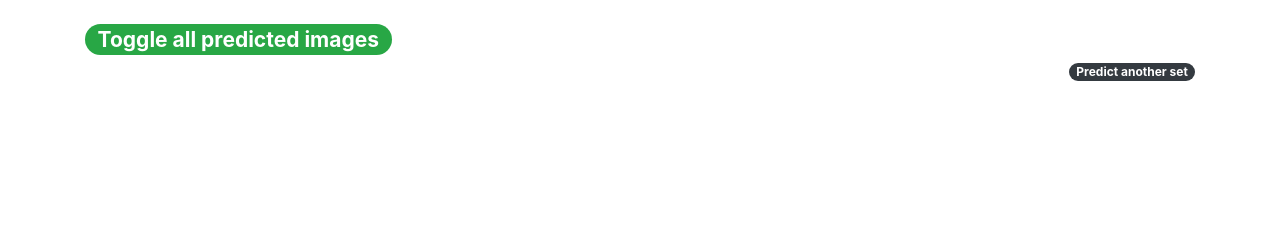
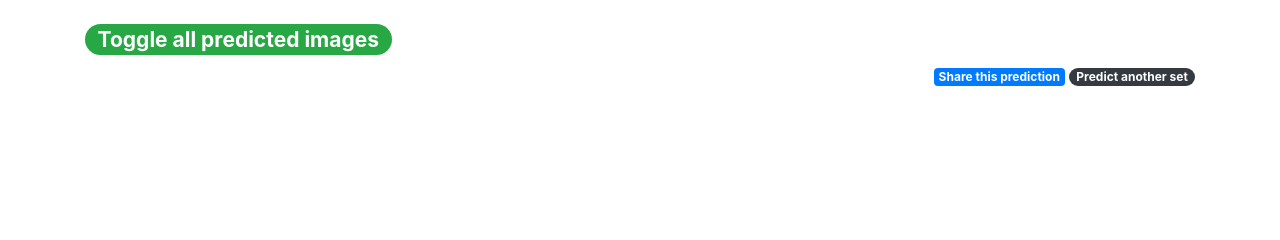
Before and after one commit to Jessevanduijne/4.2_WHC_Tomato_Yield_Scan, a Flask app: template App/WHC_Tomato_Yield_Scanner/templates/predict/result.html in a window 1280 px wide. Shown: the part 347-587 px from the top of the page. Run offline with Flask 2, Linux system fonts and the light colour scheme; the template is opened without the code that fills it, so the values that code supplies are empty; some libraries are stand-ins or nearby versions.

Commit message:
added mail link.

```diff
--- a/App/WHC_Tomato_Yield_Scanner/templates/base.html
+++ b/App/WHC_Tomato_Yield_Scanner/templates/base.html
@@ -2,6 +2,7 @@
 <html>
     <head>
         <title>{% block title %}{% endblock %}</title>
+        <meta name="viewport" content="width=device-width, initial-scale=1">
         <!-- favicon -->
         <link rel="icon" type="image/png" href="{{ url_for('static', filename='favicon-32x32.png') }}" />
         <link rel="icon" type="image/png" href="{{ url_for('static', filename='favicon-16x16.png') }}" />
--- a/App/WHC_Tomato_Yield_Scanner/templates/predict/result.html
+++ b/App/WHC_Tomato_Yield_Scanner/templates/predict/result.html
@@ -13,11 +13,11 @@
 </div>
 
 <div class="row mx-0 my-4">
-    <div class="col">
+    <div class="col-sm-12 col-md-6">
         <canvas id="predictChart"></canvas>
         <script src="{{ url_for('static', filename='js/predictChart.js') }}"></script>
     </div>
-    <div class="col">
+    <div class="col-sm-12 col-md-6">
         <canvas id="historyChart"></canvas>
         <script src="{{ url_for('static', filename='js/historyChart.js') }}"></script>
     </div>
@@ -25,6 +25,8 @@
 
 <h3><a data-toggle="collapse" href="#collapseExample" role="button" aria-expanded="false" aria-controls="collapseExample" class="badge badge-pill badge-success">Toggle all predicted images</a></h3>
 <div class="text-right">
+    <a href="mailto:adress@mail.com?subject=WHC%20prediction%20result&body=To%20view%20the%20prediction,%20please%20paste%20the%20following%20URL%20in%20your%20prefered%20webbrowser%3A%0D%0A%0Dlocalhost%3A5000%2Fresults%2F{{ result['unique_id'] }}"
+    class="badge badge-primary">Share this prediction</a>
     <a href="{{ url_for('predict.index') }}" class="badge badge-pill badge-dark">Predict another set</a>
 </div>
 <div class="collapse" id="collapseExample">
```
